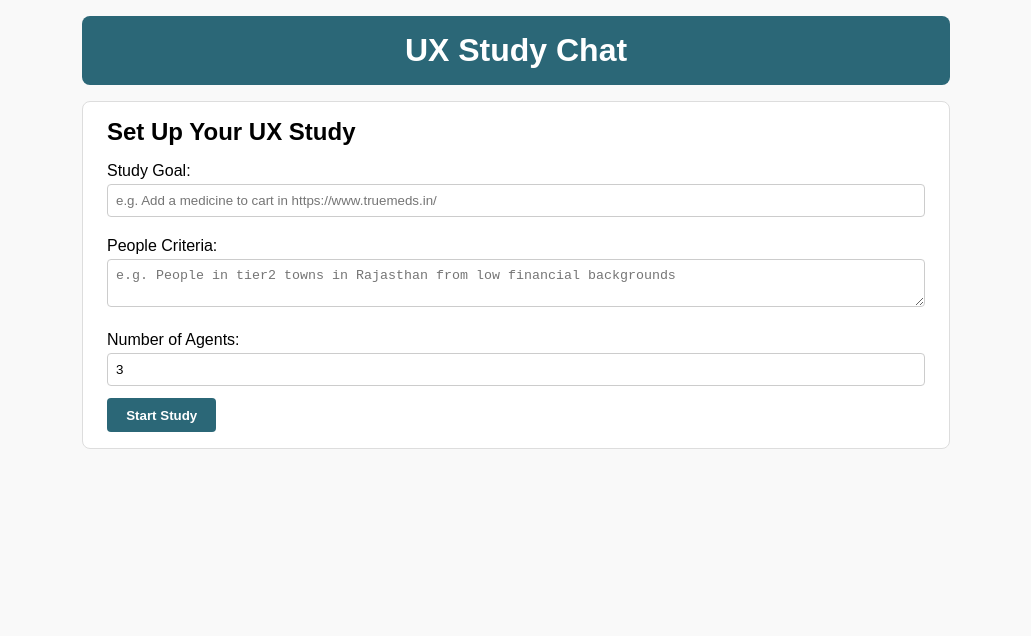
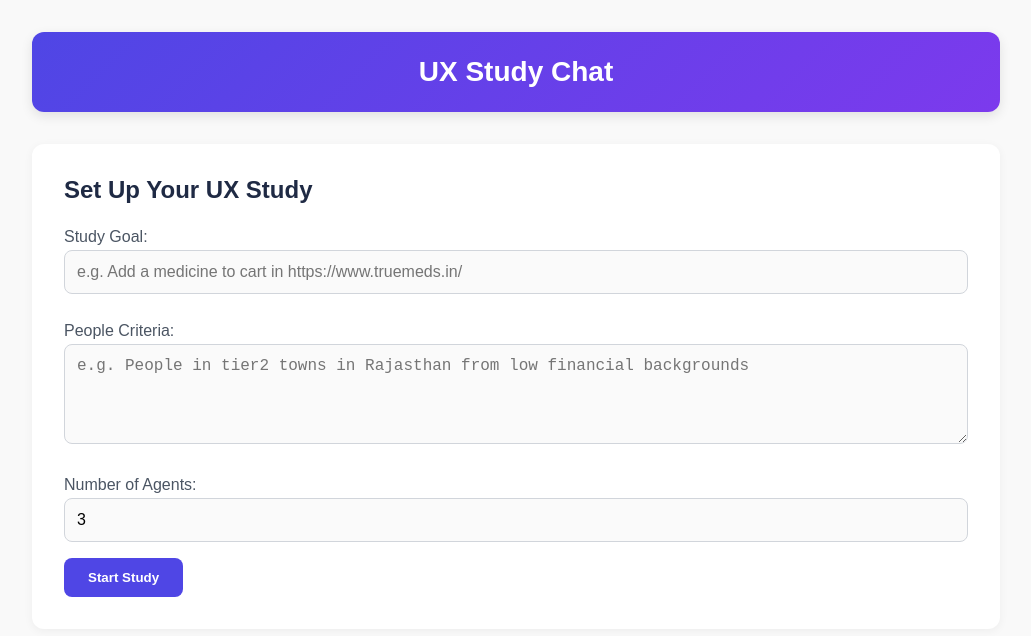
Before and after one commit to pshishodia-kgp/UXAgent, a React (Create React App) app: page / in a window 1280 px wide. Shown: the top 636 px of the page, without its empty margins (124-1155 px from the left). Built offline with nearby package versions, Linux system fonts and the light colour scheme.

Commit message:
update ui

```diff
--- a/src/App.css
+++ b/src/App.css
@@ -1,149 +1,168 @@
 /* Global Reset & Font */
+@import url('https://fonts.googleapis.com/css2?family=Inter:wght@400;500;600;700&display=swap');
+
 * {
   margin: 0;
   padding: 0;
   box-sizing: border-box;
 }
+
 body {
-  font-family: 'Open Sans', Arial, sans-serif;
-  background-color: #f1f3f5;
+  font-family: 'Inter', sans-serif;
+  background-color: #f4f7fc;
+  color: #1f2a44;
 }
 
 /* Main Wrapper */
 .app-wrapper {
-  max-width: 900px;
-  margin: 0 auto;
-  padding: 1rem;
+  max-width: 1000px;
+  margin: 2rem auto;
+  padding: 0 1rem;
 }
 
 /* Header Bar */
 .header-bar {
-  background-color: #2b6777;
+  background: linear-gradient(135deg, #4f46e5 0%, #7c3aed 100%);
   color: #ffffff;
-  padding: 1rem;
-  border-radius: 8px;
+  padding: 1.5rem;
+  border-radius: 12px;
+  box-shadow: 0 4px 12px rgba(0, 0, 0, 0.1);
   text-align: center;
-  margin-bottom: 1rem;
+  margin-bottom: 2rem;
 }
 .header-bar h1 {
-  margin: 0;
-  font-weight: 600;
+  font-size: 1.75rem;
+  font-weight: 700;
 }
 
 /* Setup Form */
 .setup-form {
-  background: #fff;
-  padding: 1rem 1.5rem;
-  border: 1px solid #ddd;
-  border-radius: 8px;
+  background: #ffffff;
+  padding: 2rem;
+  border-radius: 12px;
+  box-shadow: 0 2px 10px rgba(0, 0, 0, 0.05);
 }
 .setup-form h2 {
-  margin-bottom: 1rem;
+  font-size: 1.5rem;
   font-weight: 600;
+  color: #1f2a44;
+  margin-bottom: 1.5rem;
 }
 .setup-form label {
   display: block;
-  margin: 0.5rem 0 0.25rem;
+  margin: 0.75rem 0 0.25rem;
   font-weight: 500;
+  color: #4b5563;
 }
 .setup-form input[type="text"],
 .setup-form input[type="number"],
 .setup-form textarea {
   width: 100%;
-  padding: 0.5rem;
-  margin-bottom: 0.75rem;
-  border: 1px solid #ccc;
-  border-radius: 4px;
+  padding: 0.75rem;
+  margin-bottom: 1rem;
+  border: 1px solid #d1d5db;
+  border-radius: 8px;
+  font-size: 1rem;
+  background: #fafafa;
+  transition: border-color 0.2s ease;
+}
+.setup-form input:focus,
+.setup-form textarea:focus {
+  border-color: #4f46e5;
+  outline: none;
+}
+.setup-form textarea {
+  min-height: 100px;
 }
 .setup-form button {
-  padding: 0.6rem 1.2rem;
+  padding: 0.75rem 1.5rem;
   border: none;
-  background-color: #2b6777;
+  background: #4f46e5;
   color: #fff;
   font-weight: 600;
-  border-radius: 4px;
+  border-radius: 8px;
   cursor: pointer;
+  transition: background 0.3s ease;
 }
 .setup-form button:hover {
-  background-color: #22525c;
+  background: #4338ca;
 }
 
 /* Chat Container */
 .chat-container {
   display: flex;
-  flex-direction: row;
-  gap: 1rem;
+  gap: 1.5rem;
 }
 
 /* Vertical Stepper */
 .stepper-container {
-  display: flex;
-  flex-direction: column;
-  background: #fff;
-  padding: 1rem;
-  border-radius: 8px;
-  border: 1px solid #ddd;
-  width: 300px; /* Increased width to accommodate progress bar */
+  background: #ffffff;
+  padding: 1.5rem;
+  border-radius: 12px;
+  box-shadow: 0 2px 10px rgba(0, 0, 0, 0.05);
+  width: 320px;
   height: fit-content;
 }
 .stepper-step {
   display: flex;
-  align-items: flex-start; /* Align items to top for progress bar */
+  align-items: flex-start;
   position: relative;
-  padding: 0.5rem 0;
+  padding: 0.75rem 0;
 }
 .stepper-icon {
-  width: 32px;
-  height: 32px;
-  background: #ccc;
+  width: 36px;
+  height: 36px;
+  background: #e5e7eb;
   border-radius: 50%;
-  color: #fff;
+  color: #6b7280;
   font-weight: 600;
   display: flex;
   align-items: center;
   justify-content: center;
   flex-shrink: 0;
+  transition: background 0.3s ease, color 0.3s ease;
 }
 .stepper-content {
-  margin-left: 0.75rem;
+  margin-left: 1rem;
   flex: 1;
 }
 .stepper-label {
   font-weight: 500;
-  color: #555;
+  color: #6b7280;
 }
 .stepper-step.active .stepper-icon {
-  background: #2b6777;
+  background: #4f46e5;
+  color: #ffffff;
 }
 .stepper-step.active .stepper-label {
-  color: #2b6777;
+  color: #1f2a44;
 }
 .stepper-line {
-  width: 4px;
-  height: 20px;
-  background: #ccc;
-  margin-left: 14px; /* Align with center of icon */
-  border-radius: 2px;
+  width: 2px;
+  height: 24px;
+  background: #e5e7eb;
+  margin-left: 17px;
+  border-radius: 1px;
 }
 .stepper-line.active-line {
-  background: #2b6777;
+  background: #4f46e5;
 }
 
 /* Progress Bar Styles */
 .stepper-progress-bar {
   width: 100%;
-  height: 8px;
-  background: #e0e0e0;
-  border-radius: 4px;
-  margin-top: 0.25rem;
+  height: 6px;
+  background: #e5e7eb;
+  border-radius: 3px;
+  margin-top: 0.5rem;
   overflow: hidden;
 }
 .stepper-progress-fill {
   height: 100%;
-  background: #2b6777;
-  border-radius: 4px;
-  width: 0; /* Start at 0% */
-  animation: progress 2s linear forwards; /* Matches useEffect timeout duration */
+  background: #4f46e5;
+  border-radius: 3px;
+  width: 0;
+  animation: progress 2s ease-in-out forwards;
 }
 @keyframes progress {
   from {
@@ -159,57 +178,67 @@ body {
   display: flex;
   flex-direction: column;
   flex: 1;
-  height: 60vh;
-  border: 1px solid #ddd;
-  border-radius: 8px;
-  background-color: #fff;
+  height: 70vh;
+  border-radius: 12px;
+  background: #ffffff;
+  box-shadow: 0 2px 10px rgba(0, 0, 0, 0.05);
   overflow: hidden;
 }
 
 /* Messages Container */
 .messages-container {
   flex: 1;
-  padding: 1rem;
+  padding: 1.5rem;
   overflow-y: auto;
-  background: #fafafa;
+  background: #ffffff;
 }
 .message-bubble {
-  max-width: 70%;
-  margin-bottom: 0.75rem;
-  padding: 0.6rem 0.75rem;
-  border-radius: 8px;
-  line-height: 1.4;
+  max-width: 75%;
+  margin-bottom: 1rem;
+  padding: 0.75rem 1rem;
+  border-radius: 12px;
+  line-height: 1.5;
   white-space: pre-wrap;
+  box-shadow: 0 1px 3px rgba(0, 0, 0, 0.05);
 }
 .user-bubble {
-  background: #d1f5d3;
-  align-self: flex-end;
+  background: #4f46e5;
+  color: #ffffff;
+  margin-left: auto;
 }
 .agent-bubble {
-  background: #eee;
-  align-self: flex-start;
+  background: #f1f5f9;
+  color: #1f2a44;
+  margin-right: auto;
 }
 
 /* Chat Input Form */
 .chat-input-form {
   display: flex;
-  border-top: 1px solid #ddd;
+  border-top: 1px solid #e5e7eb;
+  background: #ffffff;
+  padding: 0.5rem;
 }
 .chat-input-form input[type="text"] {
   flex: 1;
-  padding: 0.5rem;
+  padding: 0.75rem;
   border: none;
   outline: none;
   font-size: 1rem;
+  background: #f1f5f9;
+  border-radius: 8px;
+  margin-right: 0.5rem;
 }
 .chat-input-form button {
-  padding: 0.5rem 1rem;
+  padding: 0.75rem 1.5rem;
   border: none;
-  background: #2b6777;
+  background: #4f46e5;
   color: #fff;
   font-weight: 600;
+  border-radius: 8px;
   cursor: pointer;
+  transition: background 0.3s ease;
 }
 .chat-input-form button:hover {
-  background: #22525c;
+  background: #4338ca;
 }
```
